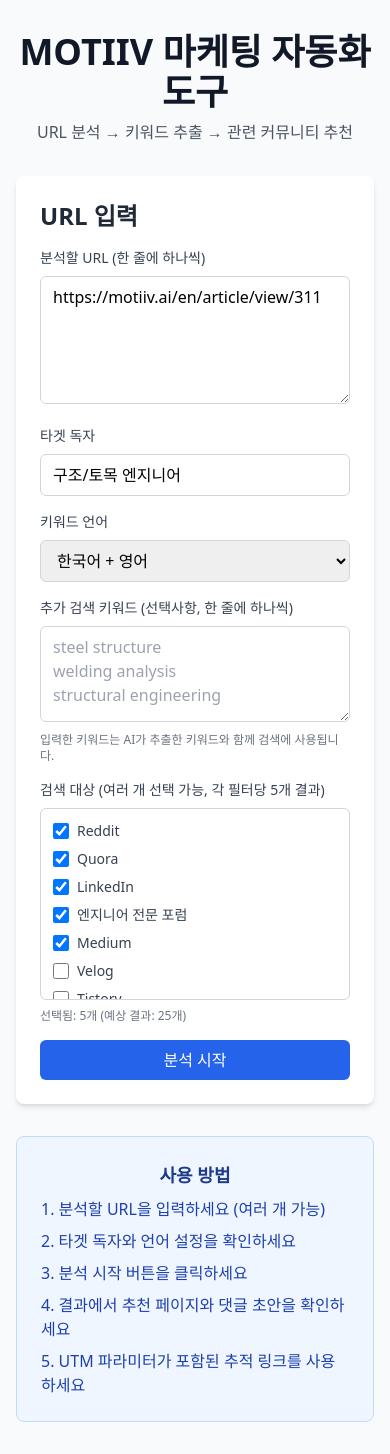
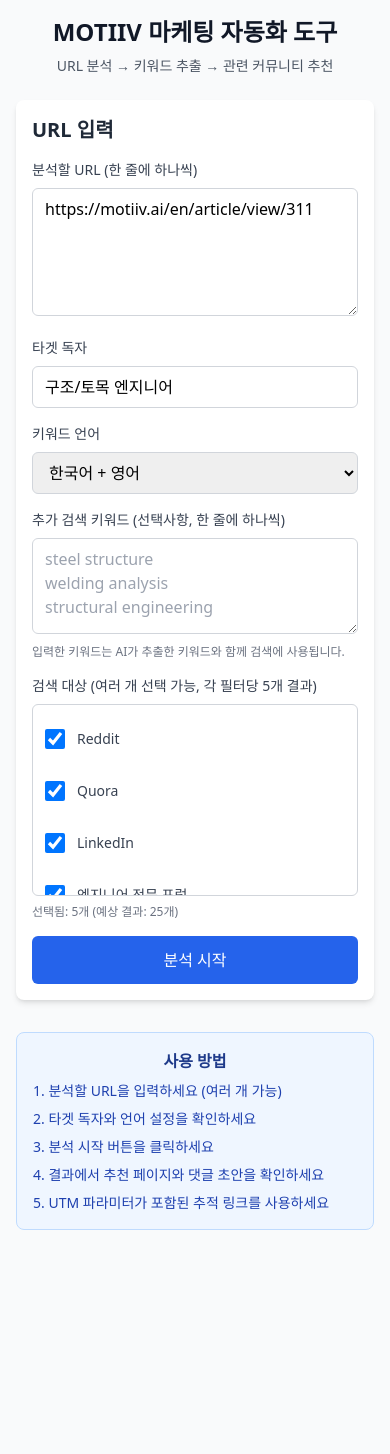
Before and after one commit to TaeleeKim/motiiv_maketing, a Next.js app: page / in a window 390 px wide. After the commit the page ends 1246 px from the top, so only its background shows below. Built offline with nearby package versions, Linux system fonts and the light colour scheme.

Commit message:
모바일 대응

```diff
--- a/src/app/globals.css
+++ b/src/app/globals.css
@@ -1,3 +1,23 @@
 @tailwind base;
 @tailwind components;
 @tailwind utilities;
+
+@layer base {
+  * {
+    -webkit-tap-highlight-color: transparent;
+  }
+
+  button, a {
+    -webkit-touch-callout: none;
+  }
+
+  input, textarea, select {
+    font-size: 16px;
+  }
+
+  @media (min-width: 640px) {
+    input, textarea, select {
+      font-size: inherit;
+    }
+  }
+}
--- a/src/app/layout.tsx
+++ b/src/app/layout.tsx
@@ -1,9 +1,16 @@
-import type { Metadata } from "next";
+import type { Metadata, Viewport } from "next";
 import "./globals.css";
 
 export const metadata: Metadata = {
   title: "MOTIIV 마케팅 자동화 도구",
   description: "URL 요약 및 관련 커뮤니티 추천 시스템",
+};
+
+export const viewport: Viewport = {
+  width: 'device-width',
+  initialScale: 1,
+  maximumScale: 5,
+  userScalable: true,
 };
 
 export default function RootLayout({
--- a/src/app/page.tsx
+++ b/src/app/page.tsx
@@ -47,14 +47,14 @@
   };
 
   return (
-    <div className="min-h-screen bg-gray-50 py-8">
-      <div className="max-w-7xl mx-auto px-4">
+    <div className="min-h-screen bg-gray-50 py-4 sm:py-8">
+      <div className="max-w-7xl mx-auto px-4 sm:px-6">
         {/* 헤더 */}
-        <div className="text-center mb-8">
-          <h1 className="text-4xl font-bold text-gray-900 mb-2">
+        <div className="text-center mb-6 sm:mb-8">
+          <h1 className="text-2xl sm:text-3xl md:text-4xl font-bold text-gray-900 mb-2">
             MOTIIV 마케팅 자동화 도구
           </h1>
-          <p className="text-gray-600">
+          <p className="text-sm sm:text-base text-gray-600">
             URL 분석 → 키워드 추출 → 관련 커뮤니티 추천
           </p>
         </div>
@@ -82,7 +82,7 @@
         {/* 결과 */}
         {results.length > 0 && (
           <div>
-            <h2 className="text-2xl font-bold text-gray-800 mb-4">
+            <h2 className="text-xl sm:text-2xl font-bold text-gray-800 mb-4">
               분석 결과
             </h2>
             {results.map((result, idx) => (
@@ -93,11 +93,11 @@
 
         {/* 안내 메시지 */}
         {!loading && results.length === 0 && !error && (
-          <div className="bg-blue-50 border border-blue-200 rounded-lg p-6 text-center">
-            <h3 className="text-lg font-semibold text-blue-900 mb-2">
+          <div className="bg-blue-50 border border-blue-200 rounded-lg p-4 sm:p-6 text-center">
+            <h3 className="text-base sm:text-lg font-semibold text-blue-900 mb-2">
               사용 방법
             </h3>
-            <ol className="text-left text-blue-800 space-y-2 max-w-2xl mx-auto">
+            <ol className="text-left text-sm sm:text-base text-blue-800 space-y-2 max-w-2xl mx-auto">
               <li>1. 분석할 URL을 입력하세요 (여러 개 가능)</li>
               <li>2. 타겟 독자와 언어 설정을 확인하세요</li>
               <li>3. 분석 시작 버튼을 클릭하세요</li>
--- a/src/components/ResultCard.tsx
+++ b/src/components/ResultCard.tsx
@@ -49,15 +49,15 @@
   };
 
   return (
-    <div className="bg-white rounded-lg shadow-md p-6 mb-4">
+    <div className="bg-white rounded-lg shadow-md p-4 sm:p-6 mb-4">
       {/* 헤더 */}
       <div className="border-b pb-4 mb-4">
-        <h3 className="text-xl font-bold text-gray-800 mb-2">{result.title}</h3>
+        <h3 className="text-lg sm:text-xl font-bold text-gray-800 mb-2 break-words">{result.title}</h3>
         <a
           href={result.url}
           target="_blank"
           rel="noopener noreferrer"
-          className="text-sm text-blue-600 hover:underline break-all"
+          className="text-xs sm:text-sm text-blue-600 hover:underline break-all"
         >
           {result.url}
         </a>
@@ -66,7 +66,7 @@
       {/* 요약 */}
       <div className="mb-4">
         <h4 className="text-sm font-semibold text-gray-700 mb-2">요약</h4>
-        <p className="text-gray-600 leading-relaxed">{result.summary}</p>
+        <p className="text-sm sm:text-base text-gray-600 leading-relaxed">{result.summary}</p>
       </div>
 
       {/* 키워드 */}
@@ -76,7 +76,7 @@
           {result.keywords.map((keyword, idx) => (
             <span
               key={idx}
-              className="px-3 py-1 bg-blue-100 text-blue-800 rounded-full text-sm"
+              className="px-2 sm:px-3 py-1 bg-blue-100 text-blue-800 rounded-full text-xs sm:text-sm break-words"
             >
               {keyword}
             </span>
@@ -101,12 +101,12 @@
                     <h5 className="text-xs font-semibold text-gray-600">{languageLabel}</h5>
                     <button
                       onClick={() => copyToClipboard(draft.text, `comment-${idx}`)}
-                      className="text-xs text-blue-600 hover:text-blue-800"
+                      className="text-xs sm:text-sm text-blue-600 hover:text-blue-800 px-2 py-1 min-h-[32px] touch-manipulation"
                     >
                       {copiedUrl === `comment-${idx}` ? '복사됨!' : '복사'}
                     </button>
                   </div>
-                  <p className="text-gray-700 text-sm leading-relaxed">{draft.text}</p>
+                  <p className="text-gray-700 text-sm sm:text-base leading-relaxed break-words">{draft.text}</p>
                 </div>
               );
             })}
@@ -122,16 +122,16 @@
         <div className="space-y-3">
           {result.relatedPages.map((page, idx) => (
             <div key={idx} className="border border-gray-200 rounded-md p-3 hover:bg-gray-50">
-              <div className="flex justify-between items-start mb-2">
+              <div className="flex flex-col sm:flex-row sm:justify-between sm:items-start mb-2 gap-2">
                 <a
                   href={page.url}
                   target="_blank"
                   rel="noopener noreferrer"
-                  className="text-sm font-medium text-blue-600 hover:underline flex-1"
+                  className="text-sm font-medium text-blue-600 hover:underline flex-1 break-words"
                 >
                   {page.title}
                 </a>
-                <div className="flex items-center gap-2 ml-2">
+                <div className="flex items-center gap-2 flex-wrap">
                   {page.filter && (
                     <span className={`text-xs px-2 py-1 rounded font-medium ${getFilterColorClasses(page.filter)}`}>
                       {FILTER_LABELS[page.filter] || page.filter}
@@ -140,18 +140,18 @@
                   <span className="text-xs text-gray-500">{page.source}</span>
                 </div>
               </div>
-              <p className="text-xs text-gray-600 mb-2">{page.snippet}</p>
+              <p className="text-xs sm:text-sm text-gray-600 mb-2 break-words">{page.snippet}</p>
               {page.trackingUrl && (
-                <div className="flex items-center gap-2">
+                <div className="flex flex-col sm:flex-row items-stretch sm:items-center gap-2">
                   <input
                     type="text"
                     value={page.trackingUrl}
                     readOnly
-                    className="text-xs bg-gray-50 px-2 py-1 rounded border border-gray-200 flex-1 overflow-x-auto"
+                    className="text-xs bg-gray-50 px-2 py-2 rounded border border-gray-200 flex-1 overflow-x-auto break-all"
                   />
                   <button
                     onClick={() => copyToClipboard(page.trackingUrl || '', `tracking-${idx}`)}
-                    className="text-xs bg-blue-600 text-white px-3 py-1 rounded hover:bg-blue-700"
+                    className="text-xs sm:text-sm bg-blue-600 text-white px-3 py-2 rounded hover:bg-blue-700 min-h-[44px] touch-manipulation whitespace-nowrap"
                   >
                     {copiedUrl === `tracking-${idx}` ? '복사됨!' : 'UTM 복사'}
                   </button>
--- a/src/components/UrlInput.tsx
+++ b/src/components/UrlInput.tsx
@@ -56,8 +56,8 @@
   };
 
   return (
-    <div className="bg-white rounded-lg shadow-md p-6">
-      <h2 className="text-2xl font-bold mb-4 text-gray-800">URL 입력</h2>
+    <div className="bg-white rounded-lg shadow-md p-4 sm:p-6">
+      <h2 className="text-xl sm:text-2xl font-bold mb-4 text-gray-800">URL 입력</h2>
 
       <form onSubmit={handleSubmit}>
         <div className="mb-4">
@@ -67,7 +67,7 @@
           <textarea
             value={urlText}
             onChange={(e) => setUrlText(e.target.value)}
-            className="w-full h-32 px-3 py-2 border border-gray-300 rounded-md focus:outline-none focus:ring-2 focus:ring-blue-500"
+            className="w-full h-32 px-3 py-2 text-base border border-gray-300 rounded-md focus:outline-none focus:ring-2 focus:ring-blue-500"
             placeholder="https://example.com/article1&#10;https://example.com/article2"
             disabled={loading}
           />
@@ -81,7 +81,7 @@
             type="text"
             value={targetAudience}
             onChange={(e) => setTargetAudience(e.target.value)}
-            className="w-full px-3 py-2 border border-gray-300 rounded-md focus:outline-none focus:ring-2 focus:ring-blue-500"
+            className="w-full px-3 py-2 text-base border border-gray-300 rounded-md focus:outline-none focus:ring-2 focus:ring-blue-500"
             disabled={loading}
           />
         </div>
@@ -93,7 +93,7 @@
           <select
             value={language}
             onChange={(e) => setLanguage(e.target.value)}
-            className="w-full px-3 py-2 border border-gray-300 rounded-md focus:outline-none focus:ring-2 focus:ring-blue-500"
+            className="w-full px-3 py-2 text-base border border-gray-300 rounded-md focus:outline-none focus:ring-2 focus:ring-blue-500"
             disabled={loading}
           >
             <option value="both">한국어 + 영어</option>
@@ -109,7 +109,7 @@
           <textarea
             value={userKeywords}
             onChange={(e) => setUserKeywords(e.target.value)}
-            className="w-full h-24 px-3 py-2 border border-gray-300 rounded-md focus:outline-none focus:ring-2 focus:ring-blue-500"
+            className="w-full h-24 px-3 py-2 text-base border border-gray-300 rounded-md focus:outline-none focus:ring-2 focus:ring-blue-500"
             placeholder="steel structure&#10;welding analysis&#10;structural engineering"
             disabled={loading}
           />
@@ -124,7 +124,7 @@
           </label>
           <div className="border border-gray-300 rounded-md p-3 max-h-48 overflow-y-auto">
             {FILTER_OPTIONS.map((option) => (
-              <label key={option.value} className="flex items-center mb-2 cursor-pointer">
+              <label key={option.value} className="flex items-center mb-2 cursor-pointer min-h-[44px]">
                 <input
                   type="checkbox"
                   checked={searchFilters.includes(option.value)}
@@ -136,9 +136,9 @@
                     }
                   }}
                   disabled={loading}
-                  className="mr-2 w-4 h-4 text-blue-600 border-gray-300 rounded focus:ring-blue-500"
+                  className="mr-3 w-5 h-5 text-blue-600 border-gray-300 rounded focus:ring-blue-500 flex-shrink-0"
                 />
-                <span className="text-sm text-gray-700">{option.label}</span>
+                <span className="text-sm sm:text-base text-gray-700">{option.label}</span>
               </label>
             ))}
           </div>
@@ -152,7 +152,7 @@
         <button
           type="submit"
           disabled={loading}
-          className="w-full bg-blue-600 text-white py-2 px-4 rounded-md hover:bg-blue-700 disabled:bg-gray-400 disabled:cursor-not-allowed transition-colors"
+          className="w-full bg-blue-600 text-white py-3 px-4 text-base sm:text-lg font-medium rounded-md hover:bg-blue-700 disabled:bg-gray-400 disabled:cursor-not-allowed transition-colors min-h-[44px] touch-manipulation"
         >
           {loading ? '처리 중...' : '분석 시작'}
         </button>
```
